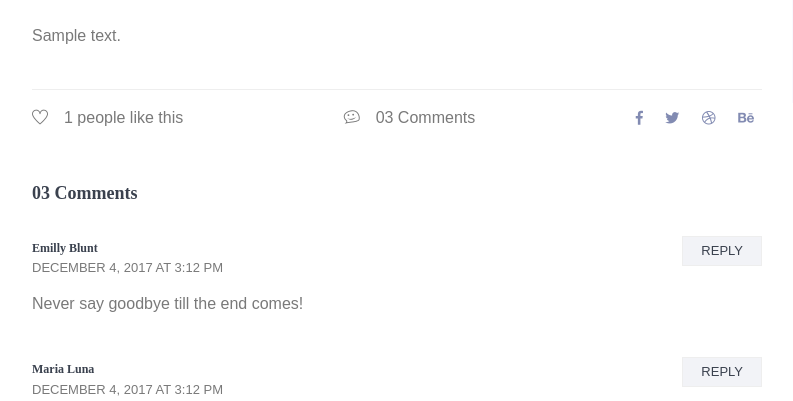
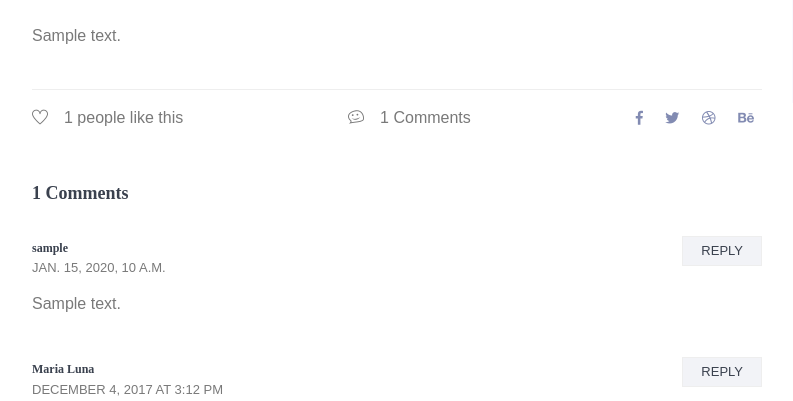
Before and after one commit to pereskokovae/django-blog-revive, a Django app: a page that uses templates/blog-details.html in a window 1280 px wide. Shown: the part 1065-1466 px from the top of the page, without its empty margins (53-846 px from the left). Run offline with Django 3.2, Linux system fonts and the light colour scheme; tables that the repository leaves empty hold one stand-in row (values such as "Sample post"); grey boxes marked "Sample" are stand-in pictures; parts of the project's set-up code (start-up, migrations or seed data) failed here and were passed over; some libraries are stand-ins or nearby versions.

Commit message:
add comments to post page.

```diff
--- a/templates/blog-details.html
+++ b/templates/blog-details.html
@@ -86,7 +86,7 @@
               <p>{{ post.text }}</p>
               <div class="news_d_footer flex-column flex-sm-row">
                 <a href="#"><span class="align-middle mr-2"><i class="ti-heart"></i></span>{{ post.likes_amount }} people like this</a>
-                <a class="justify-content-sm-center ml-sm-auto mt-sm-0 mt-2" href="#"><span class="align-middle mr-2"><i class="ti-themify-favicon"></i></span>03 Comments</a>
+                <a class="justify-content-sm-center ml-sm-auto mt-sm-0 mt-2" href="#"><span class="align-middle mr-2"><i class="ti-themify-favicon"></i></span>{{ post.comments|length }} Comments</a>
                 <div class="news_socail ml-sm-auto mt-sm-0 mt-2">
                   <a href="#"><i class="fab fa-facebook-f"></i></a>
                   <a href="#"><i class="fab fa-twitter"></i></a>
@@ -98,15 +98,17 @@
 
 
             <div class="comments-area">
-              <h4>03 Comments</h4>
+              <h4>{{ post.comments|length }} Comments</h4>
               <div class="comment-list">
                 <div class="single-comment justify-content-between d-flex">
                   <div class="user justify-content-between d-flex">
                     <div class="desc">
-                      <h5><a href="#">Emilly Blunt</a></h5>
-                      <p class="date">December 4, 2017 at 3:12 pm </p>
+                      {% for comment in post.comments %}
+                      <h5><a href="#">{{ comment.author }}</a></h5>
+                      <p class="date">{{ comment.published_at }}</p>
                       <p class="comment">
-                          Never say goodbye till the end comes!
+                          {{ comment.text }}
+                      {% endfor %}
                       </p>
                     </div>
                   </div>
```
